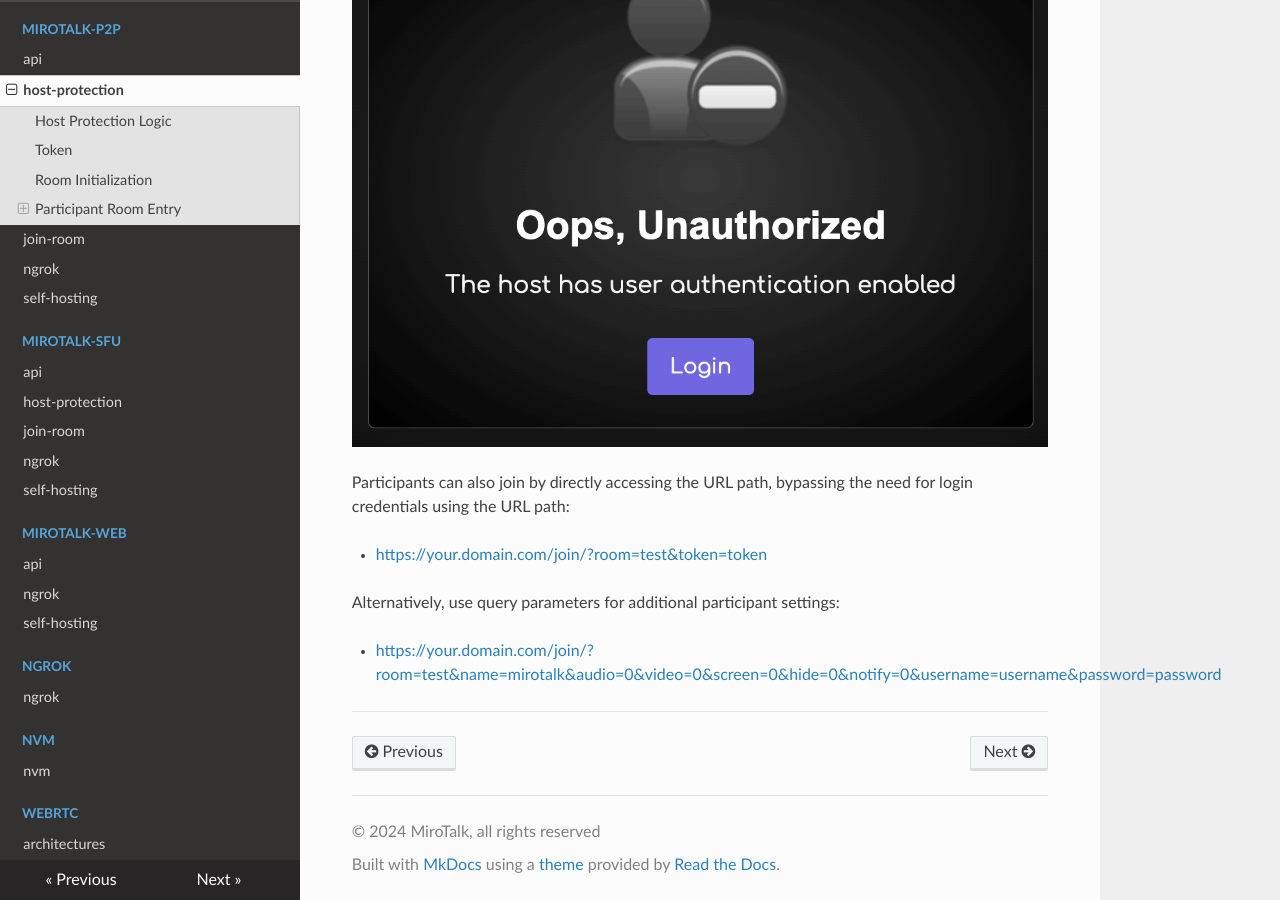
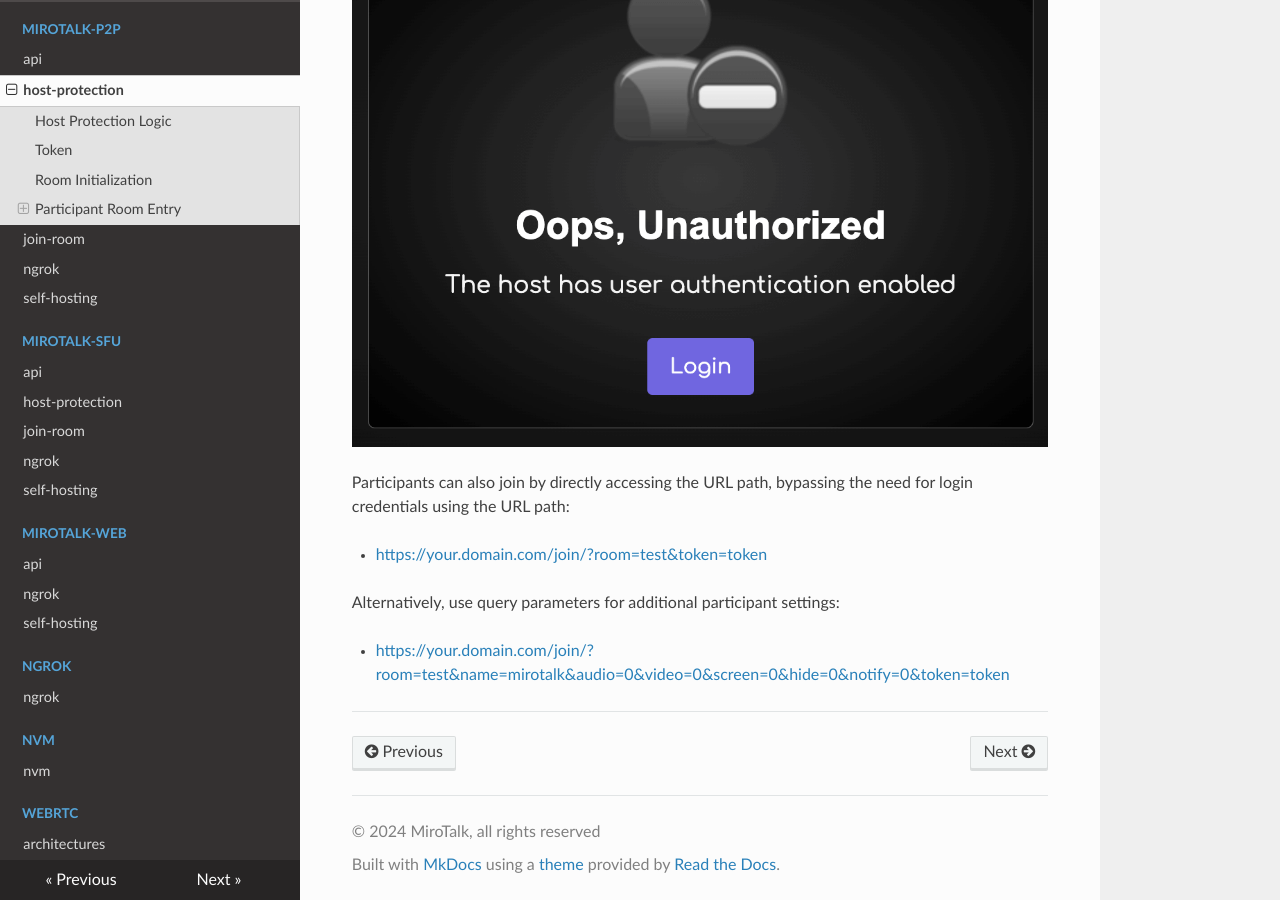
Before and after one commit to miroslavpejic85/mirotalk-docs, an MkDocs documentation site: the page built from docs/mirotalk-p2p/host-protection.md, in a window 1280 px wide and 900 px high, scrolled down 2057 px. Built offline with MkDocs 1.6.1, drawn with Linux system fonts in a browser that asks for light colours; nearby versions of some CDN libraries; some of the changed lines change nothing that is shown.

Commit message:
[mirotalkdocs] - fix typo

```diff
--- a/docs/mirotalk-p2p/host-protection.md
+++ b/docs/mirotalk-p2p/host-protection.md
@@ -70,6 +70,6 @@ Participants can also join by directly accessing the URL path, bypassing the nee
 
 Alternatively, use query parameters for additional participant settings:
 
-- [https://your.domain.com/join/?room=test&name=mirotalk&audio=0&video=0&screen=0&hide=0&notify=0&username=username&password=password](https://p2p.mirotalk.com/join/?room=test&name=mirotalk&audio=0&video=0&screen=0&hide=0&notify=0&token=token)
+- [https://your.domain.com/join/?room=test&name=mirotalk&audio=0&video=0&screen=0&hide=0&notify=0&token=token](https://p2p.mirotalk.com/join/?room=test&name=mirotalk&audio=0&video=0&screen=0&hide=0&notify=0&token=token)
 
 ---
```
